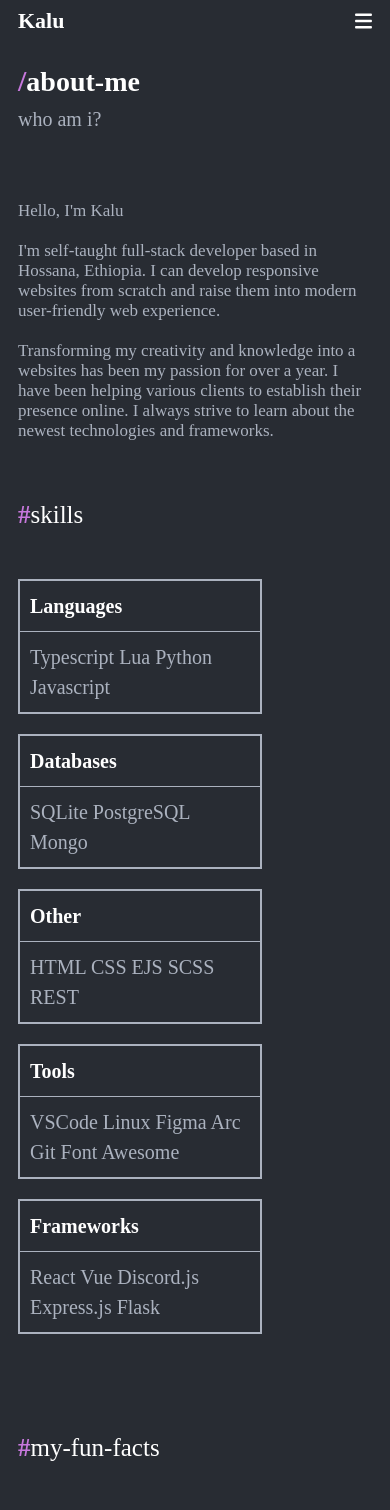
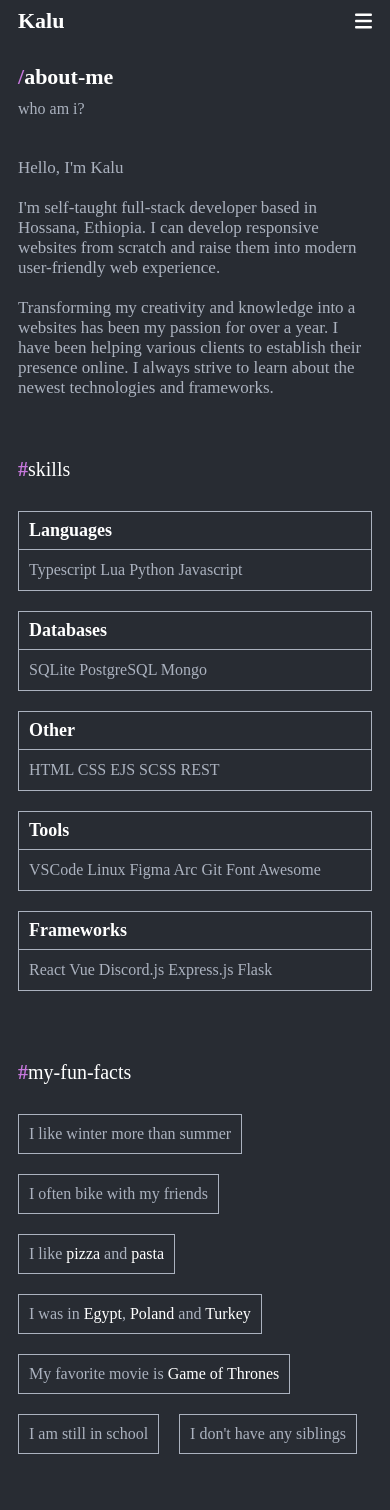
Before and after one commit to KALU-c/new-portfolio, a React (Vite) app: page /about in a window 390 px wide. Shown: the top 1510 px of the page. Built offline with nearby package versions, Linux system fonts and the light colour scheme; a web font is replaced by a local one.

Commit message:
fix: make all page responsive

```diff
--- a/src/components/Directory/Directory.module.css
+++ b/src/components/Directory/Directory.module.css
@@ -20,3 +20,24 @@
   color: var(--color-grey);
   font-size: 20px;
 }
+
+
+/********************* Media Query *************************/
+
+@media (max-width: 991px) {
+  .directory-container {
+    margin: 30px 0px 30px 0px;
+  }
+
+  .directory {
+    font-size: 22px;
+  }
+
+  .directory .slash {
+    font-size: 22px;
+  }
+
+  .description {
+    font-size: 16px;
+  }
+}
--- a/src/components/Quote/Quote.module.css
+++ b/src/components/Quote/Quote.module.css
@@ -67,8 +67,8 @@
 
 @media (max-width: 991px) {
   .quote-main-container {
-    /* border: 1px solid red; */
     margin-bottom: 0;
+    height: 180px;
   }
   .semi-rectangle {
     display: none;
--- a/src/components/Show/Show.module.css
+++ b/src/components/Show/Show.module.css
@@ -9,3 +9,12 @@
   color: var(--color-purple);
   font-weight: 600;
 }
+
+/**************** Media Query ********************/
+
+@media (max-width: 991px) {
+  .show {
+    font-size: 20px;
+    margin-bottom: 30px;
+  }
+}
--- a/src/components/SkillBox/SkillBox.module.css
+++ b/src/components/SkillBox/SkillBox.module.css
@@ -21,3 +21,23 @@
   padding: 10px;
   margin: 0;
 }
+
+
+/********************** Media Query ***********************/
+
+@media (max-width: 991px) {
+  .skill-box-container {
+    border: 1px solid var(--color-grey);
+    width: 100%;
+  }
+
+  .skill-box-container .title {
+    font-size: 18px;
+    padding: 5px 10px;
+  }
+
+  .skill-box-container .description {
+    font-size: 16px;
+    padding: 8px 10px;
+  }
+}
--- a/src/components/SmallProjectCard/SmallProjectCard.module.css
+++ b/src/components/SmallProjectCard/SmallProjectCard.module.css
@@ -1,6 +1,6 @@
 .card-container {
   border: 1px solid var(--color-grey);
-  width: 30%;
+  width: 361px;
   margin-bottom: 20px;
   align-self: flex-start;
 }
@@ -53,3 +53,36 @@
 .card-container .mini-container button img {
   height: 25px;
 }
+
+
+/*************** Media Query ********************/
+
+@media (max-width: 991px) {
+  .card-container .language {
+    font-size: 16px;
+  }
+
+  .card-container .mini-container {
+    padding: 5px 10px;
+    margin: 0;
+  }
+
+  .card-container .mini-container .title {
+    font-size: 18px;
+    font-weight: 600;
+  }
+
+  .card-container .mini-container .description {
+    font-size: 16px;
+  }
+
+  .card-container .mini-container button {
+    border: 1px solid var(--color-purple);
+    padding: 6px 12px;
+    font-size: 16px;
+  }
+
+  .card-container .mini-container button img {
+    height: 20px;
+  }
+}
--- a/src/pages/About/About.module.css
+++ b/src/pages/About/About.module.css
@@ -40,3 +40,28 @@
 .focus {
   color: var(--color-white);
 }
+
+
+/************************ Media Query **********************/
+
+@media (max-width: 991px) {
+  .fun-fact-container {
+    margin-bottom: 80px;
+  }
+
+  .fun-fact-container .images {
+    display: none;
+  }
+
+  .skill-container {
+    margin-bottom: 70px;
+  }
+
+  .fun-fact-container .text > p {
+    font-size: 16px;
+  }
+
+  .focus {
+    font-size: 16px;
+  }
+}
--- a/src/pages/Contact/Contact.module.css
+++ b/src/pages/Contact/Contact.module.css
@@ -16,3 +16,25 @@
   scale: 1.05;
   cursor: pointer;
 }
+
+
+/******************* Media Query **********************/
+
+@media (max-width: 991px) {
+  .contact-images {
+    display: flex;
+    flex-direction: column;
+    gap: 20px;
+    margin-bottom: 80px;
+  }
+
+  .contact-images .contact-images-item {
+    font-size: 16px;
+    align-items: center;
+    gap: 8px;
+  }
+
+  .contact-images .contact-images-item > p {
+    margin: 0;
+  }
+}
--- a/src/pages/Projects/Projects.module.css
+++ b/src/pages/Projects/Projects.module.css
@@ -3,7 +3,6 @@
   color: var(--color-grey);
   gap: 3%;
   padding: 0;
-  margin-bottom: 100px;
   flex-wrap: wrap;
   row-gap: 20px;
   margin-bottom: 100px;
@@ -12,7 +11,14 @@
 .small-card-container {
   display: flex;
   gap: 3%;
-  margin-bottom: 100px;
   flex-wrap: wrap;
   margin-bottom: 200px;
 }
+
+/******************* Media Query **********************/
+
+@media (max-width: 991px) {
+  .small-card-container {
+    margin-bottom: 80px;
+  }
+}
```
